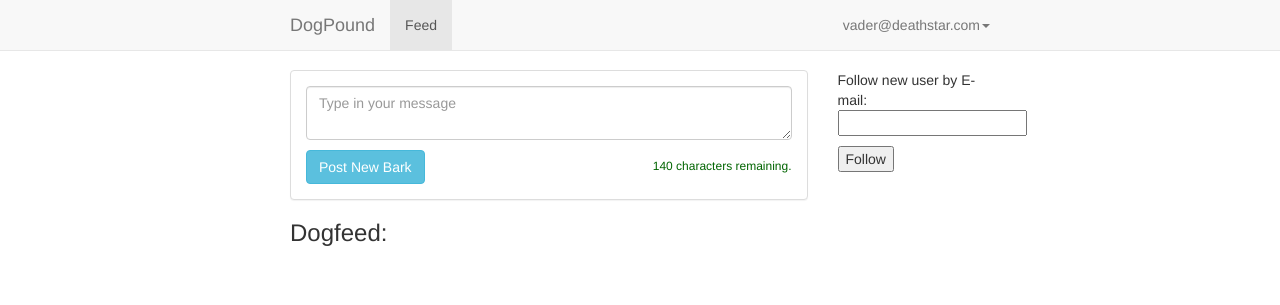
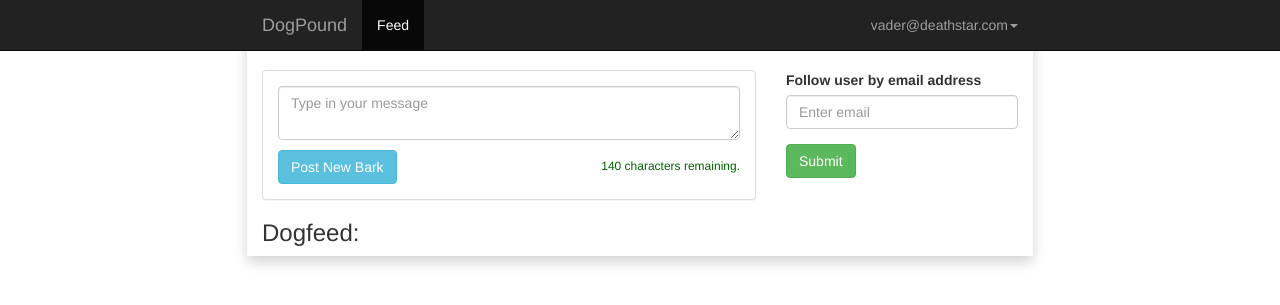
Before and after one commit to travcunn/CS450-dogpound, a Flask app: page / in a window 1280 px wide. Shown: the top 305 px of the page. Run offline with Flask 2, Linux system fonts and the light colour scheme; a user stored in the database is signed in; data that the repository does not hold is empty; some libraries are stand-ins or nearby versions.

Commit message:
Updated style for following new users.

```diff
--- a/app/static/css/style.css
+++ b/app/static/css/style.css
@@ -1,7 +1,6 @@
 /* Space out content a bit */
 body {
   padding-bottom: 20px;
-  padding-top: 70px;
 }
 
 /* Everything but the jumbotron gets side spacing for mobile first views */
@@ -34,11 +33,16 @@ body {
 /* Customize container */
 @media (min-width: 768px) {
   .container {
-    max-width: 730px;
+    max-width: 786px;
   }
 }
 .container-narrow > hr {
   margin: 30px 0;
+}
+
+.main-content {
+  padding-top: 70px;
+  box-shadow: 0px 6px 12px rgba(0, 0, 0, 0.176);
 }
 
 /* Main marketing message and sign up button */
--- a/app/templates/base.html
+++ b/app/templates/base.html
@@ -14,7 +14,7 @@
 	  <script type='text/javascript' src='/static/js/bark_script.js'></script>
   </head>
   <body>
-    <nav class="navbar navbar-default navbar-fixed-top" role="navigation">
+    <nav class="navbar navbar-inverse navbar-fixed-top" role="navigation">
       <div class="container">
         <div class="navbar-header">
           <button type="button" class="navbar-toggle collapsed" data-toggle="collapse" data-target="#navbar" aria-expanded="false" aria-controls="navbar">
@@ -48,7 +48,7 @@
       </div>
     </nav>
 
-    <div class="container">
+    <div class="container main-content">
 {% with messages = get_flashed_messages(with_categories=true) %}
 {% if messages %}
 <div class="top-error">
--- a/app/templates/index.html
+++ b/app/templates/index.html
@@ -5,7 +5,7 @@
 {% block content %}
 
 <div class="row">
-<div class="col-lg-9">
+<div class="col-lg-8">
     <div class="panel panel-default">
         <div class="panel-body">
             <form action="" method="post" name="bark">
@@ -25,18 +25,17 @@
         :</b> <br>{{ bark.barkBody }}</p></div>
         {% endfor %}
 </div>
-<div class="col-lg-3">
-    <!-- Form to allow users to follow other users -->
-    <form action="/follow" method="post" name="follow">
-        <!-- hidden field implements csrf protection on the page -->
-        {{ followForm.hidden_tag() }}
-        <p>
-        <!-- Title for following user form field-->
-        Follow new user by E-mail:<br>
-        {{ followForm.email }}
-        </p>
-        <p><input type="submit" value="Follow" id="followSubmit"></p>
-    </form>
+<div class="col-lg-4">
+
+<form role="form" action="/follow" method="post" name="follow">
+  {{ followForm.hidden_tag() }}
+  <div class="form-group">
+    <label for="exampleInputEmail1">Follow user by email address</label>
+    {{ followForm.email(class="form-control", placeholder="Enter email") }}
+  </div>
+  <button type="submit" class="btn btn-success">Submit</button>
+</form>
+
 </div>
 </div>
 {% endblock %}
```
